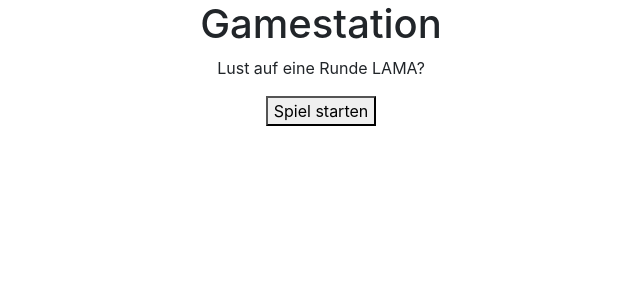
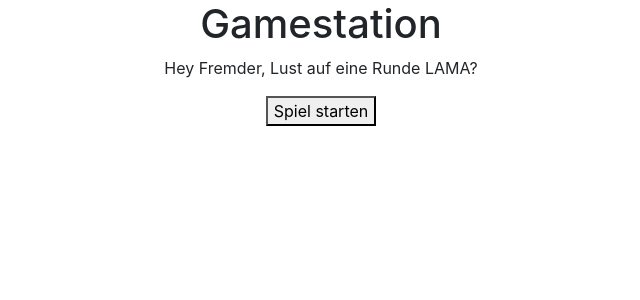
Before and after one commit to PeterGuntermann/gamestation, a Flask app: page / in a window 1280 px wide. Shown: the top 300 px of the page, without its empty margins (319-959 px from the left). Run offline with Flask 2, Linux system fonts and the light colour scheme; some libraries are stand-ins or nearby versions.

Commit message:
Try using a template variable

```diff
--- a/gamestation_app.py
+++ b/gamestation_app.py
@@ -4,7 +4,7 @@ app = Flask(__name__)
 
 @app.route("/")
 def index():
-    return render_template("main_page.html")
+    return render_template("main_page.html", user="Fremder")
 
 
 if __name__ == '__main__':
--- a/templates/main_page.html
+++ b/templates/main_page.html
@@ -13,7 +13,7 @@
 
 <div class="welcome">
     <h1>Gamestation</h1>
-    <p>Lust auf eine Runde LAMA?</p>
+    <p>Hey {{ user }}, Lust auf eine Runde LAMA?</p>
     <button>Spiel starten</button>
 </div>
 
```
